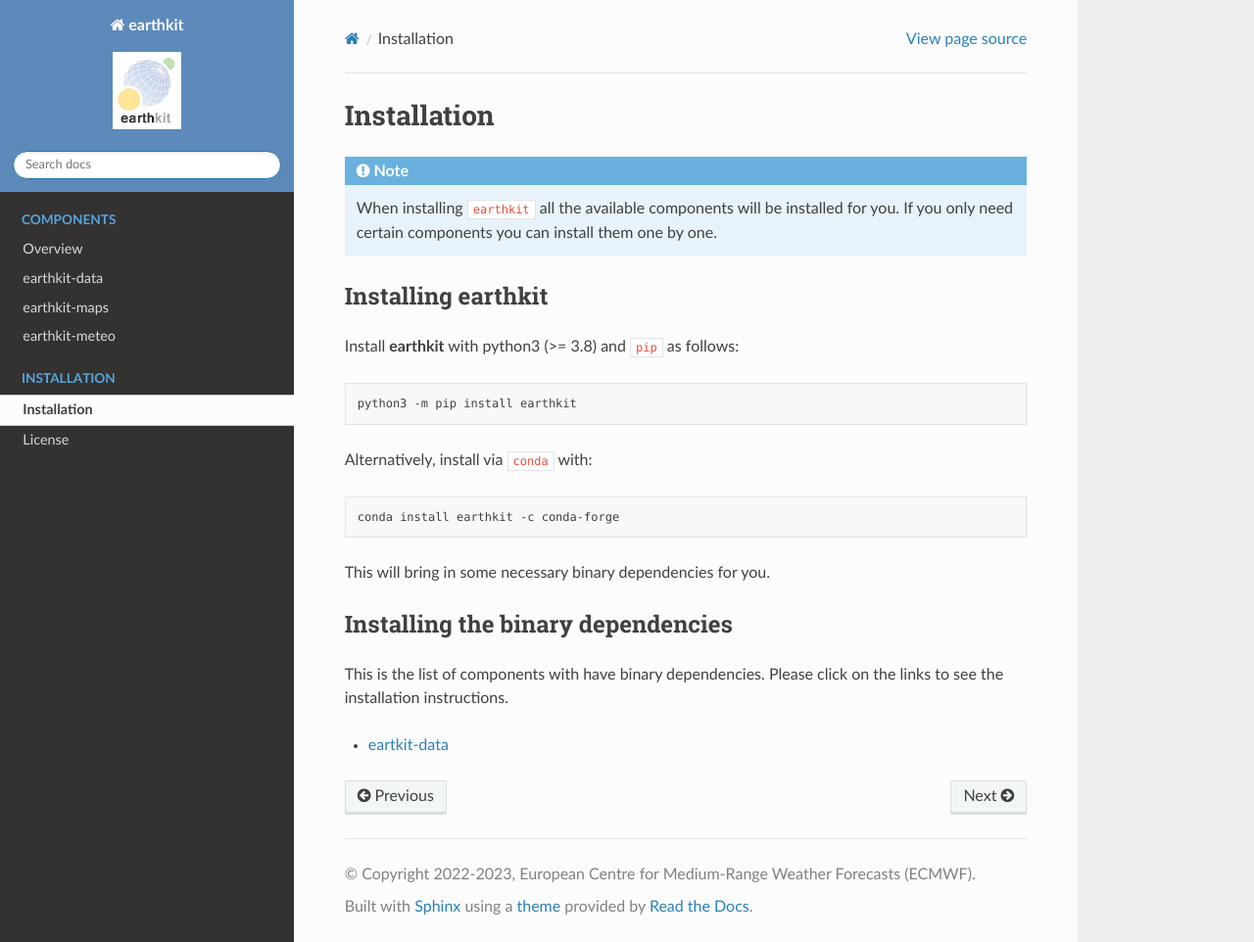
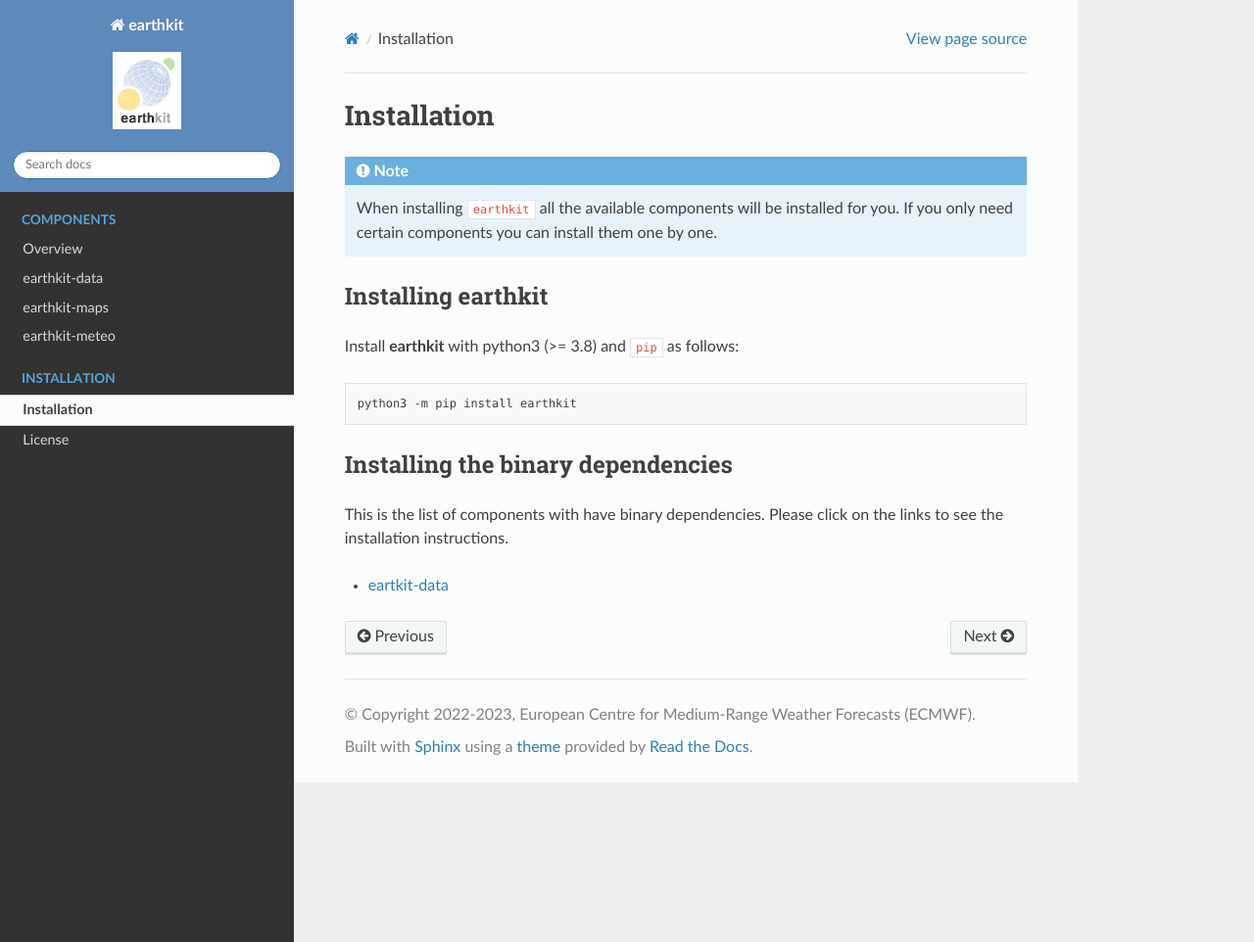
Before and after one commit to ecmwf/earthkit, a Sphinx documentation site: the page built from docs/install.rst, in a window 1280 px wide and 962 px high. Shown: the whole window at 98% size. Built offline with Sphinx 7.4.7 and the Read the Docs theme 2.0.0, drawn with Linux system fonts in a browser that asks for light colours; some of the changed lines change nothing that is shown.

Commit message:
Update install docs

```diff
--- a/docs/install.rst
+++ b/docs/install.rst
@@ -14,13 +14,13 @@
 
     python3 -m pip install earthkit
 
-Alternatively, install via ``conda`` with:
+.. Alternatively, install via ``conda`` with:
 
-.. code-block:: bash
+.. .. code-block:: bash
 
-    conda install earthkit -c conda-forge
+..     conda install earthkit -c conda-forge
 
-This will bring in some necessary binary dependencies for you.
+.. This will bring in some necessary binary dependencies for you.
 
 Installing the binary dependencies
 --------------------------------------
```
